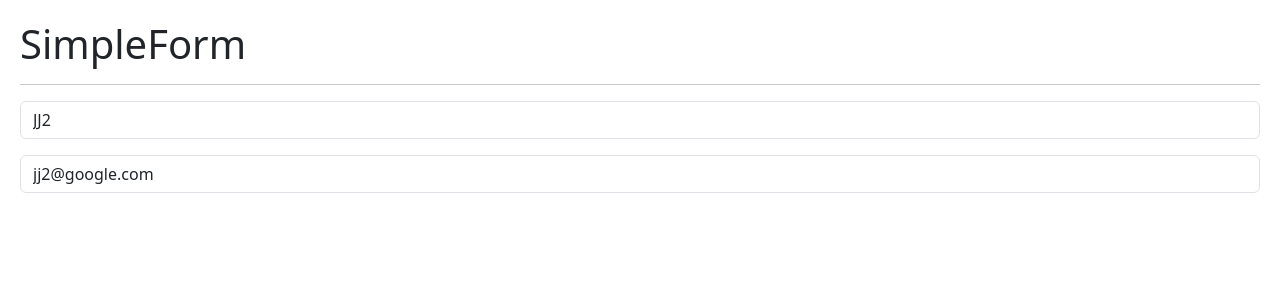
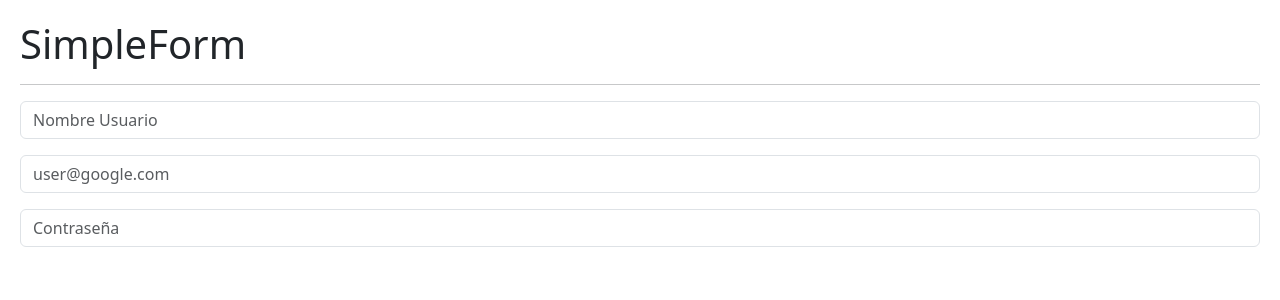
Before and after one commit to dgutierrez21/React-De-cero-a-experto-Hooks-y-MERN-, a React (Vite) app in the folder 05-hooks-app/: page / in a window 1280 px wide. Shown: the top 300 px of the page. Built offline with nearby package versions, Linux system fonts and the light colour scheme.

Commit message:
Formulario con custom Hook

```diff
--- /dev/null
+++ b/05-hooks-app/src/02-useEffect/SimpleFormWithCustomHook.jsx
@@ -0,0 +1,59 @@
+import { useEffect } from "react";
+import { useState } from "react";
+import { useForm } from "../hooks/useForm";
+
+export const FormWithCustomHook = () => {
+  const { formState, onInputChange } = useForm({
+    nombreUsuario: "",
+    email: "",
+    password: "",
+  });
+
+  const { nombreUsuario, email, password } = formState;
+
+  // useEffect(() => {
+  //   console.log("El useEffect se llamó");
+  // }, []);
+
+  // useEffect(() => {
+  //   console.log("formState ha cambiado");
+  // }, [formState]);
+
+  // useEffect(() => {
+  //   console.log("email ha cambiado");
+  // }, [email]);
+
+  return (
+    <>
+      <h1>SimpleForm</h1>
+      <hr />
+
+      <input
+        type="text"
+        className="form-control"
+        placeholder="Nombre Usuario"
+        name="nombreUsuario"
+        value={nombreUsuario}
+        onChange={onInputChange}
+      />
+
+      <input
+        type="email"
+        className="form-control mt-3"
+        placeholder="user@google.com"
+        name="email"
+        value={email}
+        onChange={onInputChange}
+      />
+
+      <input
+        type="password"
+        className="form-control mt-3"
+        placeholder="Contraseña"
+        name="password"
+        value={password}
+        onChange={onInputChange}
+      />
+    </>
+  );
+};
--- a/05-hooks-app/src/HooksApp.jsx
+++ b/05-hooks-app/src/HooksApp.jsx
@@ -1,13 +1,15 @@
 import { CounterApp } from "./01-useState/CounterApp";
 import { CounterWithCustomHook } from "./01-useState/CounterWithCustomHook";
 import { SimpleForm } from "./02-useEffect/SimpleForm";
+import { FormWithCustomHook } from "./02-useEffect/SimpleFormWithCustomHook";
 
 const HooksApp = () => {
   return (
     <>
       {/* <CounterApp /> */}
       {/* <CounterWithCustomHook /> */}
-      <SimpleForm />
+      {/* <SimpleForm /> */}
+      <FormWithCustomHook />
     </>
   );
 };
--- /dev/null
+++ b/05-hooks-app/src/hooks/useForm.js
@@ -0,0 +1,19 @@
+import { useState } from "react";
+
+export const useForm = (formInicial = {}) => {
+  const [formState, setFormState] = useState(formInicial);
+
+  const onInputChange = (e) => {
+    const { name, value } = e.target;
+
+    setFormState({
+      ...formState,
+      [name]: value,
+    });
+  };
+
+  return {
+    formState,
+    onInputChange,
+  };
+};
```
